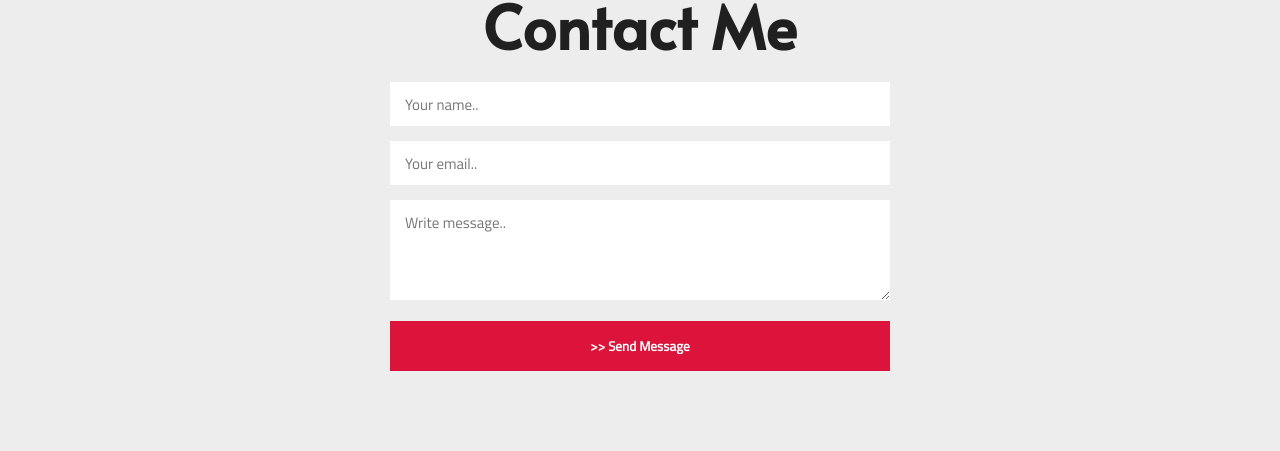
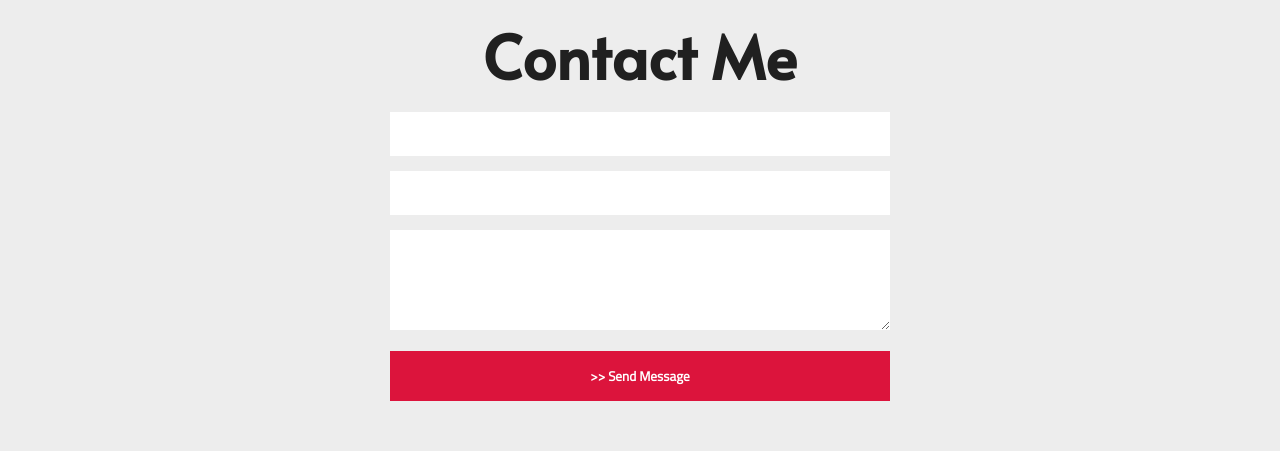
Before and after one commit to dnnysng/portfolio-2022, a React (Create React App) app: page / in a window 1280 px wide. Shown: the part 3905-4356 px from the top of the page. Built offline with nearby package versions, Linux system fonts and the light colour scheme; no server answers.

Commit message:
switched to formik for form and validation

```diff
--- a/package.json
+++ b/package.json
@@ -7,13 +7,15 @@
     "@testing-library/react": "^12.1.2",
     "@testing-library/user-event": "^13.5.0",
     "dayjs": "^1.11.0",
+    "formik": "^2.2.9",
     "framer-motion": "^6.2.6",
     "react": "^17.0.2",
     "react-dom": "^17.0.2",
     "react-router-dom": "^6.2.1",
     "react-scripts": "5.0.0",
     "sanitize-html": "^2.7.0",
-    "web-vitals": "^2.1.4"
+    "web-vitals": "^2.1.4",
+    "yup": "^0.32.11"
   },
   "scripts": {
     "start": "react-scripts start",
--- a/src/components/contact/Contact.js
+++ b/src/components/contact/Contact.js
@@ -1,12 +1,53 @@
+import { Formik, Field, Form, ErrorMessage } from 'formik'
+import * as Yup from 'yup'
+
 import style from './Contact.module.css'
 
-const Contact = () => {
+export default function Contact() {
 
   return (
     <section id="contact" className={style.block}>
-      <div className={style.wrapper}>
+      <div className={style.container}>
         <h1 className={style.title}>Contact Me</h1>
-        <form className={style.form} name="contact" method="post">
+
+        <Formik
+          initialValues={{ name: '', email: '', message: '' }}
+          validationSchema={Yup.object({
+            name: Yup.string()
+              .max(100, 'Name must be 100 characters or less')
+              .required('Required'),
+            email: Yup.string().email('Invalid email address').required('Required')
+              .max(70, 'Email address must be 70 characters or less'),
+            message: Yup.string()
+              .max(255, 'Message must be 255 characters or less')
+              .required('Required'),
+          })}
+          onSubmit={(values, { setSubmitting }) => {
+            setTimeout(() => {
+              alert(JSON.stringify(values, null, 2));
+              setSubmitting(false);
+            }, 400);
+          }}
+        >
+          <Form className={style.form}>
+            <Field type="hidden" name="form-name" value="contact" />
+            <label className={style.label} htmlFor="name">Name</label>
+            <Field className={style.inputText} name="name" type="text" />
+            <ErrorMessage className={style.errorMessage} component="span" name="name" />
+
+            <label className={style.label} htmlFor="email">Email</label>
+            <Field className={style.inputText} name="email" type="email" />
+            <ErrorMessage className={style.errorMessage} component="span" name="email" />
+
+            <label className={style.label} htmlFor="message">Message</label>
+            <Field className={style.inputTextArea} name="message" as="textarea" />
+            <ErrorMessage className={style.errorMessage} component="span" name="message" />
+
+            <button className={style.inputSubmit} type="submit">&gt;&gt; Send Message</button>
+          </Form>
+        </Formik>
+
+        {/* <form className={style.form} name="contact" method="post">
           <input type="hidden" name="form-name" value="contact" />
           <label className={style.label} htmlFor="name">Name</label>
           <input className={style.inputText} type="text" name="name" placeholder="Your name.." />
@@ -19,10 +60,8 @@ const Contact = () => {
             placeholder="Write message.."
           ></textarea>
           <input className={style.inputSubmit} type="submit" value=">> Send Message" />
-        </form>
+        </form> */}
       </div>
     </section>
   )
 }
-
-export default Contact
--- a/src/components/contact/Contact.module.css
+++ b/src/components/contact/Contact.module.css
@@ -2,12 +2,12 @@
   width: 100%;
 }
 
-.wrapper {
+.container {
   display: flex;
   flex-direction: column;
   align-items: center;
   text-align: center;
-  padding: 7rem 2rem;
+  padding: 9rem 2rem;
 }
 
 .title {
@@ -70,8 +70,15 @@
   transform: scale(0.9);
 }
 
+.errorMessage {
+  color: var(--primary);
+  position: relative;
+  left: 0;
+  top: -10px;
+}
+
 @media (max-width: 460px) {
-  .wrapper {
+  .container {
     padding: 2rem;
   }
   .title {
```
Also changed, not shown: 1 other file (tests, documents, lock files or other folders).
